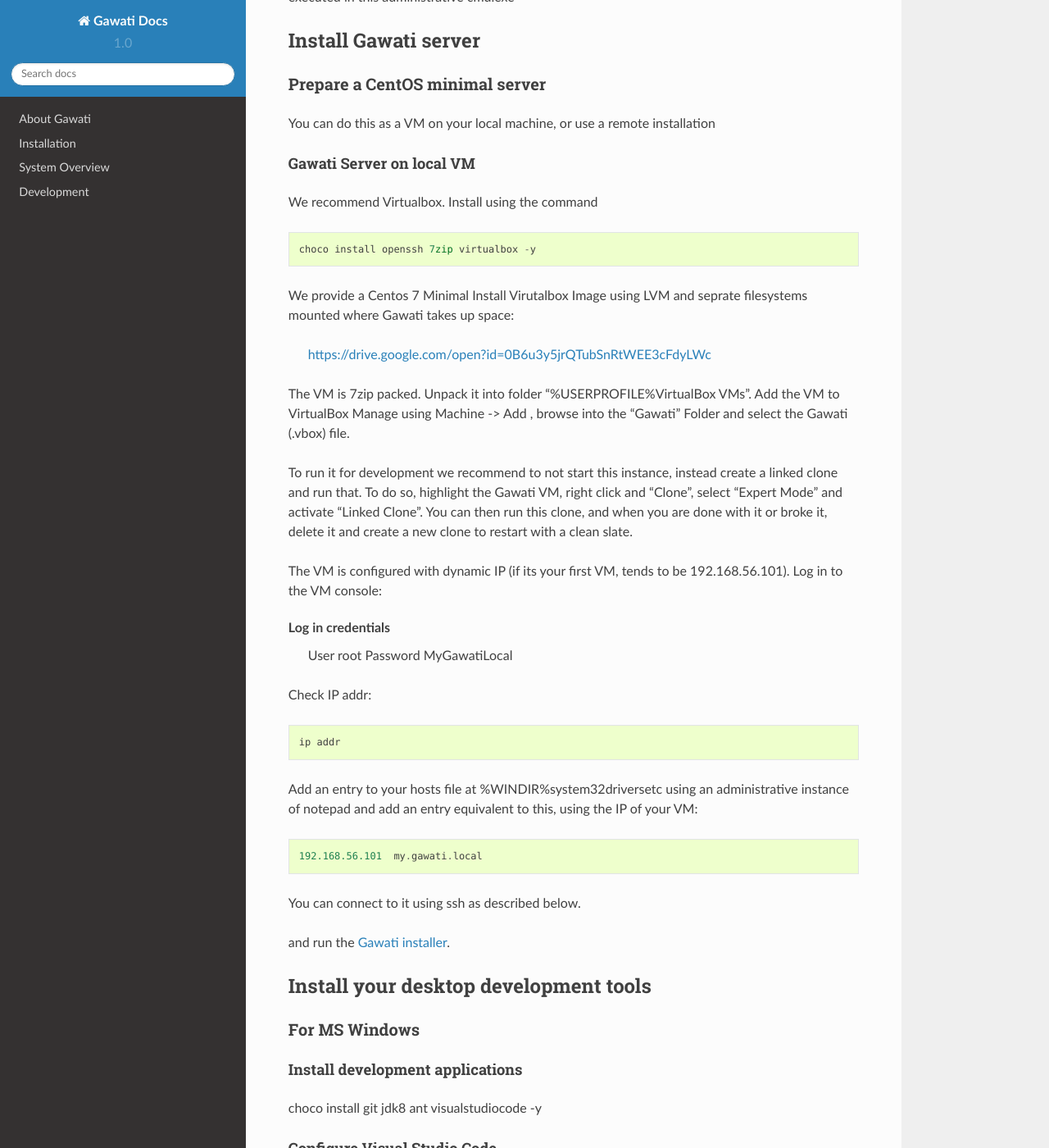
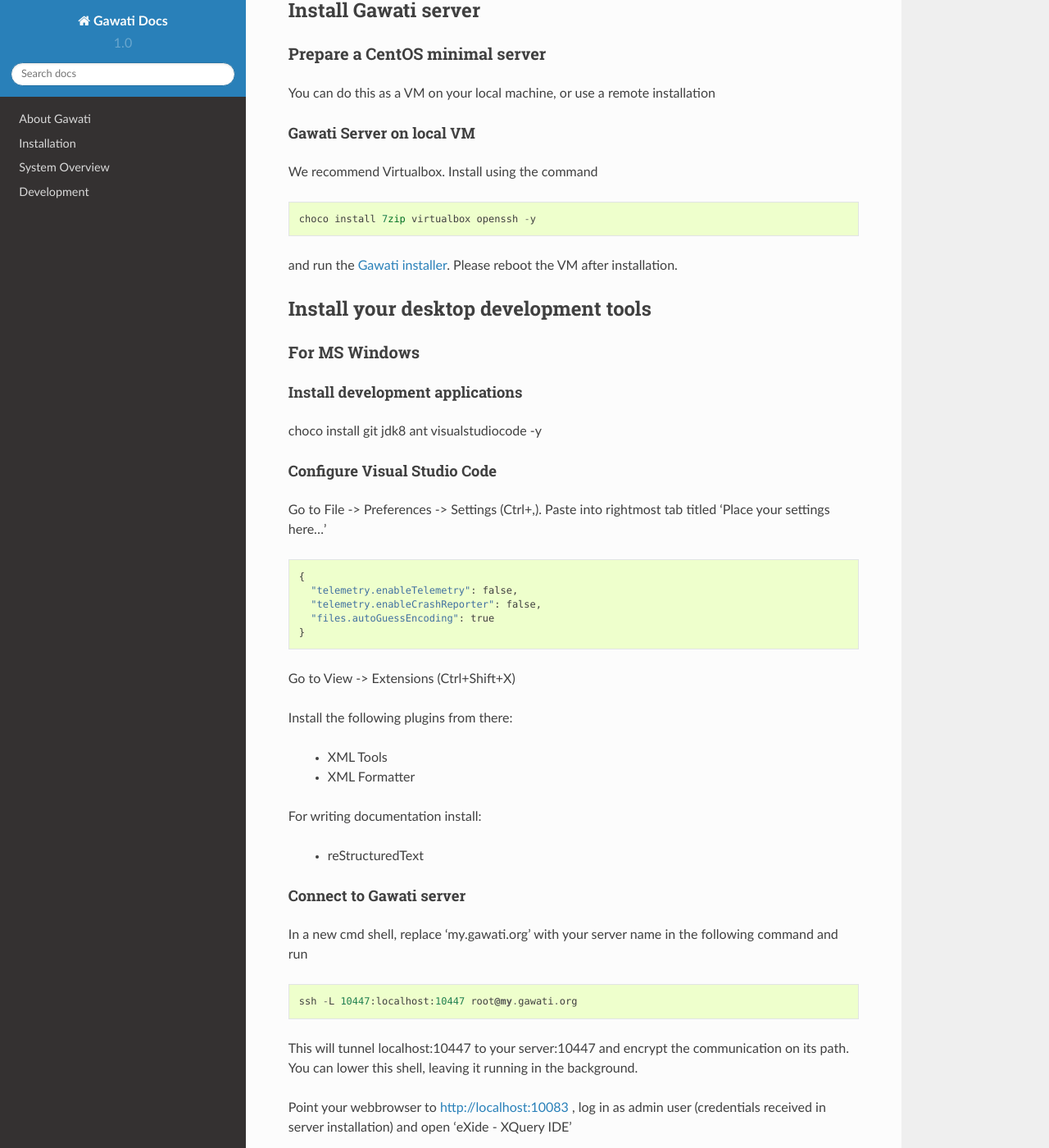
Before and after one commit to gawati/gawati-docs, a Sphinx documentation site: the page built from docs/source/setup/dev-env-cheat.rst, in a window 1280 px wide and 1400 px high, scrolled down 673 px. Shown: the whole window at 82% size. Built offline with Sphinx 7.4.7 and the Read the Docs theme 2.0.0, drawn with Linux system fonts in a browser that asks for light colours; some of the changed text lies outside the part shown.

Commit message:
Header fix

```diff
--- a/docs/source/setup/dev-env-cheat.rst
+++ b/docs/source/setup/dev-env-cheat.rst
@@ -40,44 +40,10 @@ Gawati Server on local VM
 
 We recommend Virtualbox. Install using the command ::
 
-  choco install openssh 7zip virtualbox -y
-
-We provide a Centos 7 Minimal Install Virutalbox Image using LVM and seprate
-filesystems mounted where Gawati takes up space:
-
-  https://drive.google.com/open?id=0B6u3y5jrQTubSnRtWEE3cFdyLWc
-
-The VM is 7zip packed. Unpack it into folder "%USERPROFILE%\VirtualBox VMs".
-Add the VM to VirtualBox Manage using Machine -> Add , browse into the "Gawati"
-Folder and select the Gawati (.vbox) file.
-
-To run it for development we recommend to not start this instance, instead create
-a linked clone and run that. To do so, highlight the Gawati VM, right click and
-"Clone", select "Expert Mode" and activate "Linked Clone". You can then run this
-clone, and when you are done with it or broke it, delete it and create a new
-clone to restart with a clean slate.
-
-The VM is configured with dynamic IP (if its your first VM, tends to be 192.168.56.101).
-Log in to the VM console:
-
-Log in credentials
-  User root
-  Password MyGawatiLocal
-
-Check IP addr::
-
-  ip addr
-
-Add an entry to your hosts file at %WINDIR%\system32\drivers\etc using an
-administrative instance of notepad and add an entry equivalent to this, using the
-IP of your VM::
-
-  192.168.56.101  my.gawati.local
-
-You can connect to it using ssh as described below.
+  choco install 7zip virtualbox openssh -y
 
 and run the :doc:`Gawati installer<./setup-essentials>`.
-
+Please reboot the VM after installation.
 
 
 Install your desktop development tools
```
Also changed, not shown: other parts of docs/source/setup/dev-env-cheat.rst (+2 -2 lines).
